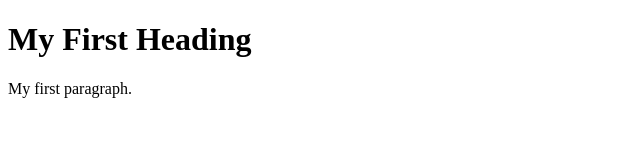
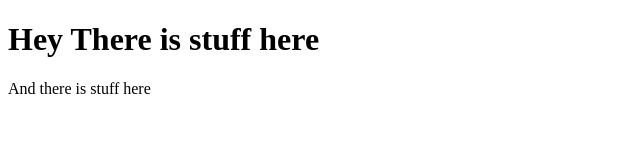
Before and after one commit to asnadiga/asnadiga.github.io, a plain HTML site: page index.html in a window 1280 px wide. Shown: the whole page, without its empty margins (0-640 px from the left). Drawn offline with Linux system fonts and the light colour scheme.

Commit message:
Update index.html

```diff
--- a/index.html
+++ b/index.html
@@ -1,12 +1,12 @@
 <!DOCTYPE html>
 <html>
 <head>
-<title>Page Title</title>
+<title>Aniruddha Nadiga</title>
 </head>
 <body>
 
-<h1>My First Heading</h1>
-<p>My first paragraph.</p>
+<h1>Hey There is stuff here</h1>
+<p>And there is stuff here</p>
 
 </body>
 </html>
```
